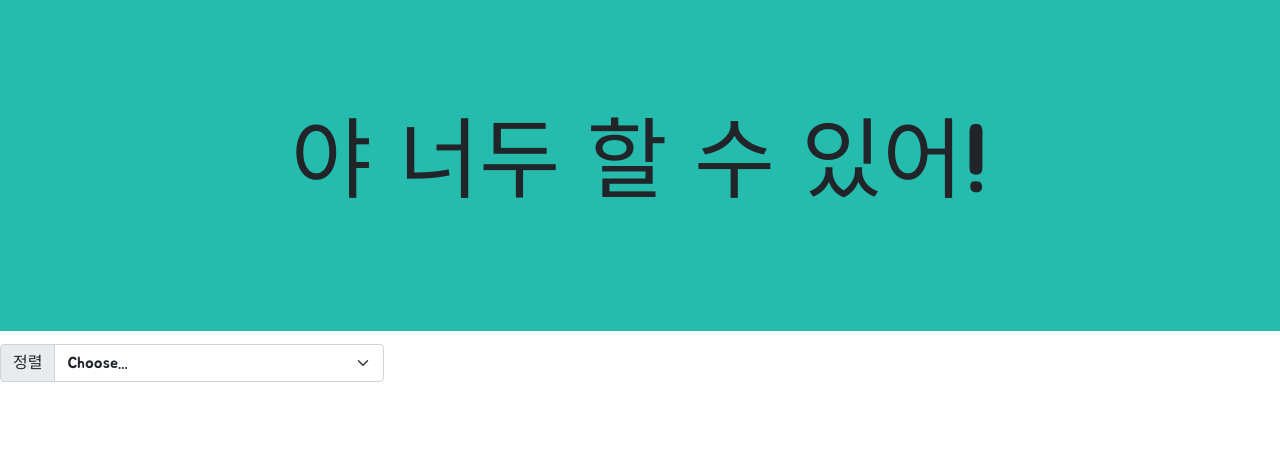
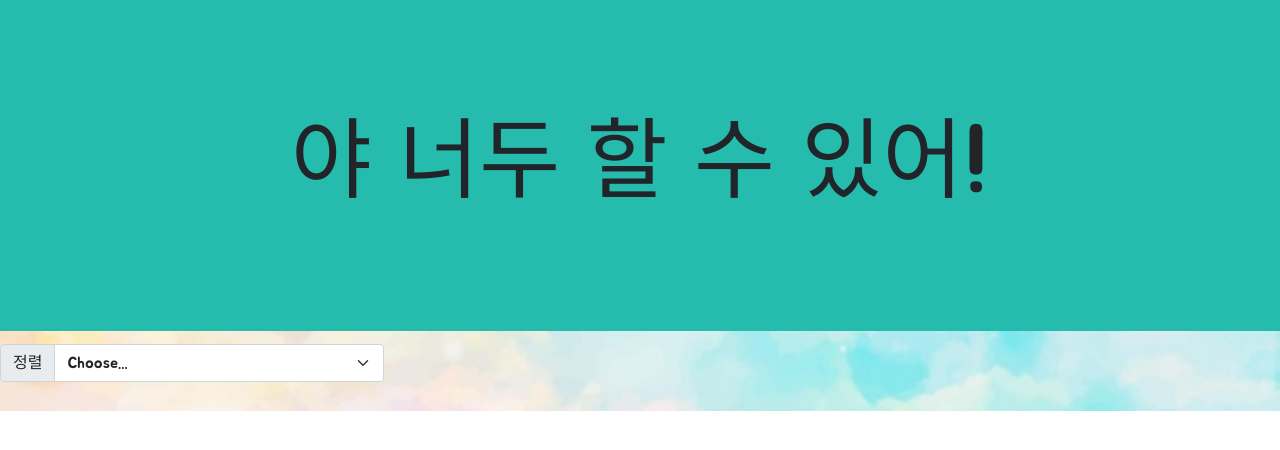
Before and after one commit to khakaa/hanghae_yanudu_6, a Flask app: page / in a window 1280 px wide. Shown: the part 81-531 px from the top of the page. Run offline with Flask 2, Linux system fonts and the light colour scheme; data that the repository does not hold is empty; some libraries are stand-ins or nearby versions.

Commit message:
서버에 올려보기

```diff
--- a/static/css/style.css
+++ b/static/css/style.css
@@ -37,6 +37,10 @@
 }
 
 /* 홈 */
+.bg_mid {
+    background-image:url("../images/base.jpg");
+    background-size: cover;
+}
 .home_title {
     text-align: center;
     font-size : 5.5em;;
--- a/templates/base.html
+++ b/templates/base.html
@@ -24,7 +24,7 @@
   </head>
 
   <body>
-    <div class="container_top">
+    <div class="container_top ">
       <a href = "/">
         <div class="item">
             <img id="b_img" src="../static/images/Bucket_title_logo.png">
--- a/templates/home.html
+++ b/templates/home.html
@@ -7,7 +7,7 @@
 {% endblock %}
 
 {% block content %}
-    <div class="general">
+    <div class="general bg_mid">
         <div class="top" >
             <p class="home_title">야 너두 할 수 있어!</p>
         </div>
```
Also changed, not shown: static/images/base.jpg (added).
